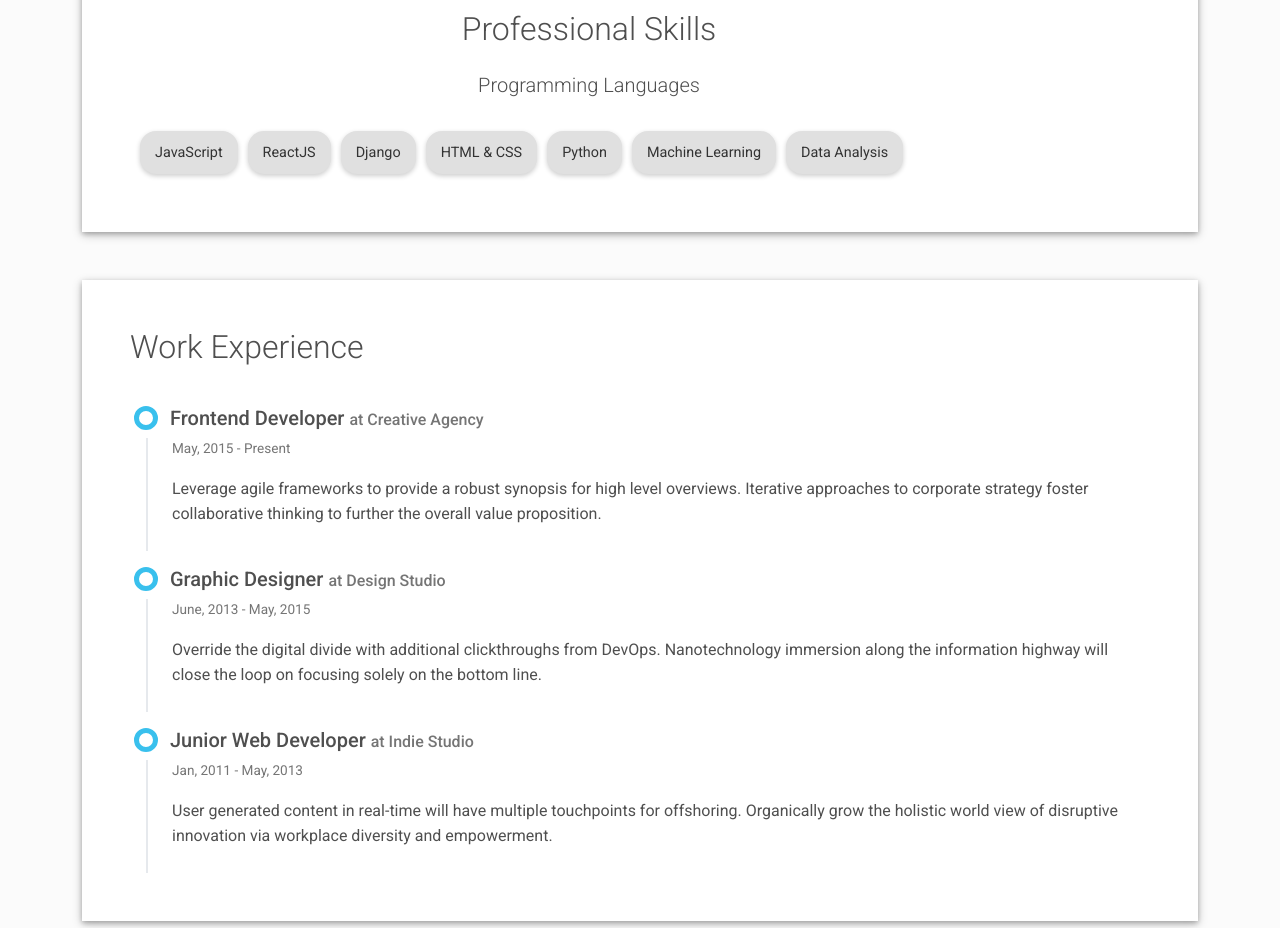
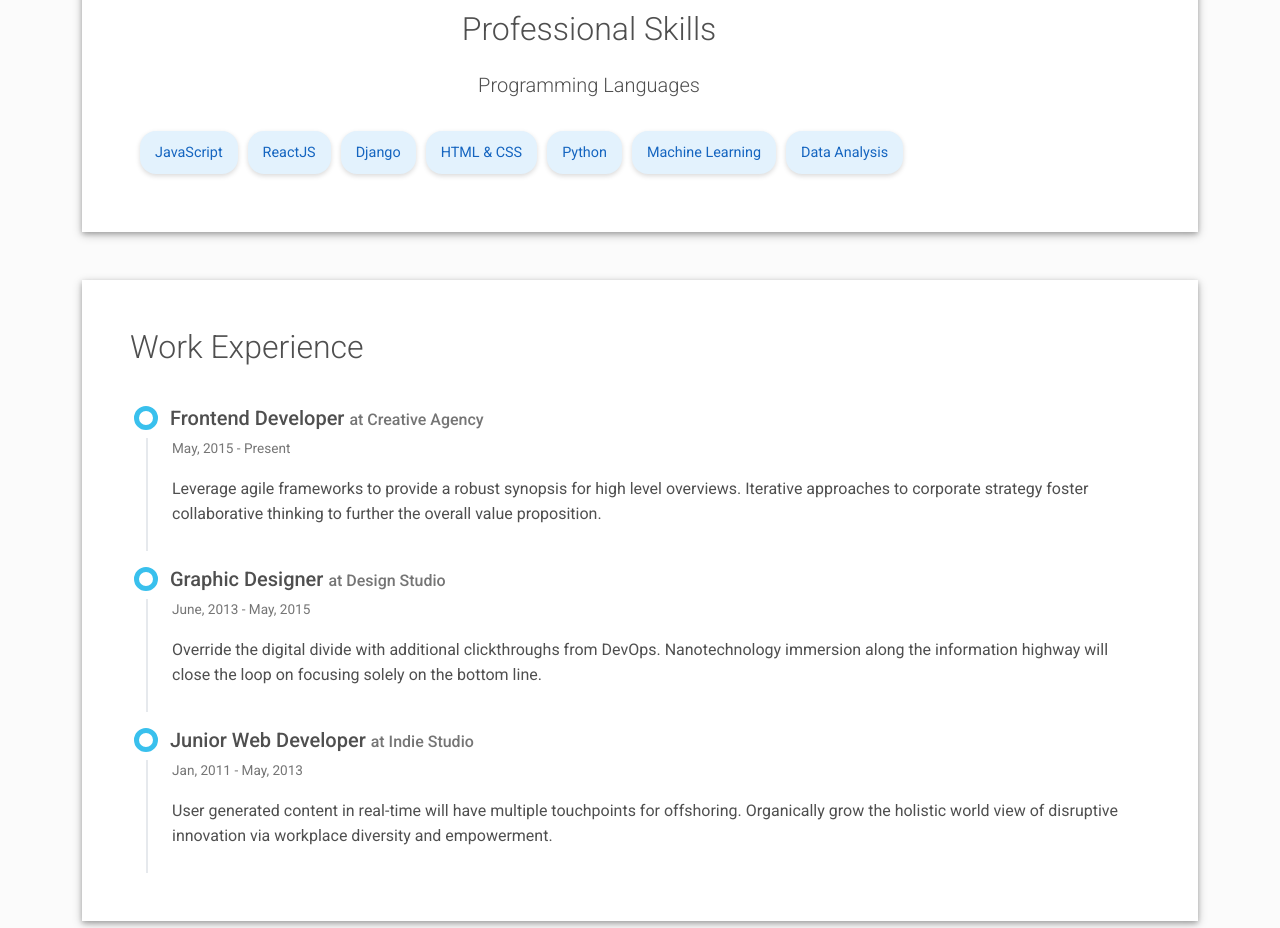
Before and after one commit to MdMamunSheikh/portfolio, a plain HTML site: page index.html in a window 1280 px wide. Shown: the part 1320-2248 px from the top of the page. Drawn offline with Linux system fonts and the light colour scheme.

Commit message:
Update main.css

```diff
--- a/css/main.css
+++ b/css/main.css
@@ -93,17 +93,18 @@ overflow: hidden;         /* Ensure the image stays within the circle */
 .chip {
     padding: 10px 15px;
     border-radius: 16px;
-    background-color: #e0e0e0;
+    background-color: #e3f2fd; /* Light blue, following Material Design color */
+    color: #1565c0; /* Primary text color */
     font-size: 0.9rem;
-    color: #333;
-    box-shadow: 0 2px 5px rgba(0, 0, 0, 0.2);
-    transition: transform 0.2s, background-color 0.3s;
+    box-shadow: 0 2px 5px rgba(0, 0, 0, 0.15);
+    transition: transform 0.3s ease, background-color 0.3s ease;
     cursor: pointer;
 }
 
 .chip:hover {
-    transform: scale(1.05);
-    background-color: #d5d5d5;
+    transform: scale(1.2); /* Enlarge to 1.2 times on hover */
+    background-color: #bbdefb; /* Slightly darker blue on hover */
+    color: #0d47a1; /* Darker text color on hover */
 }
 
 .progress-bar {
```
